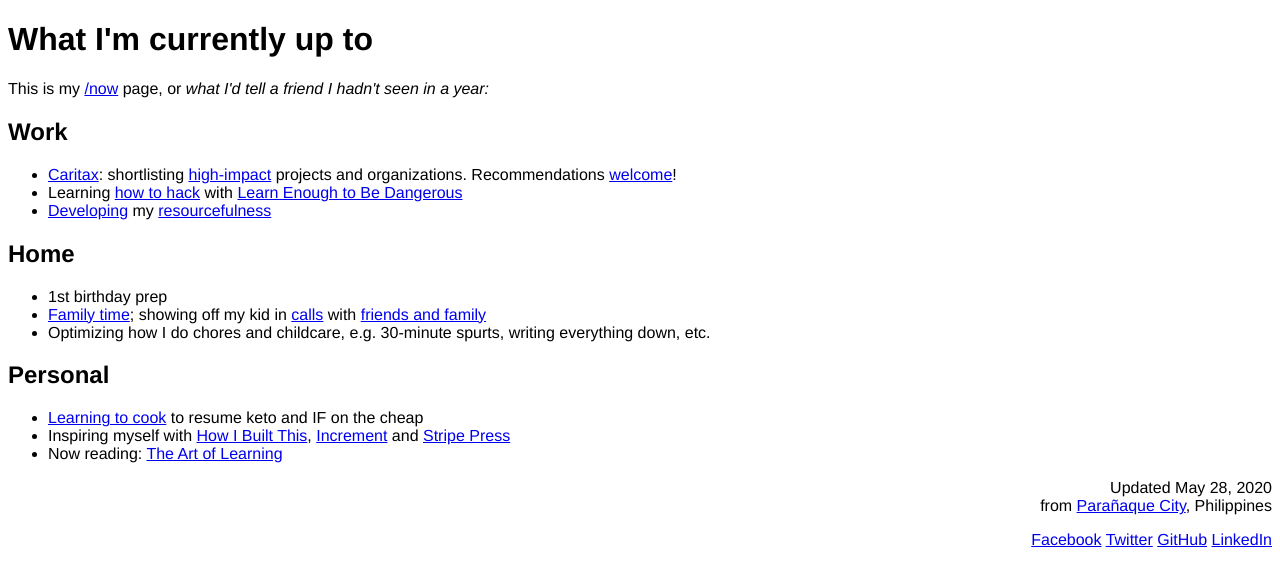
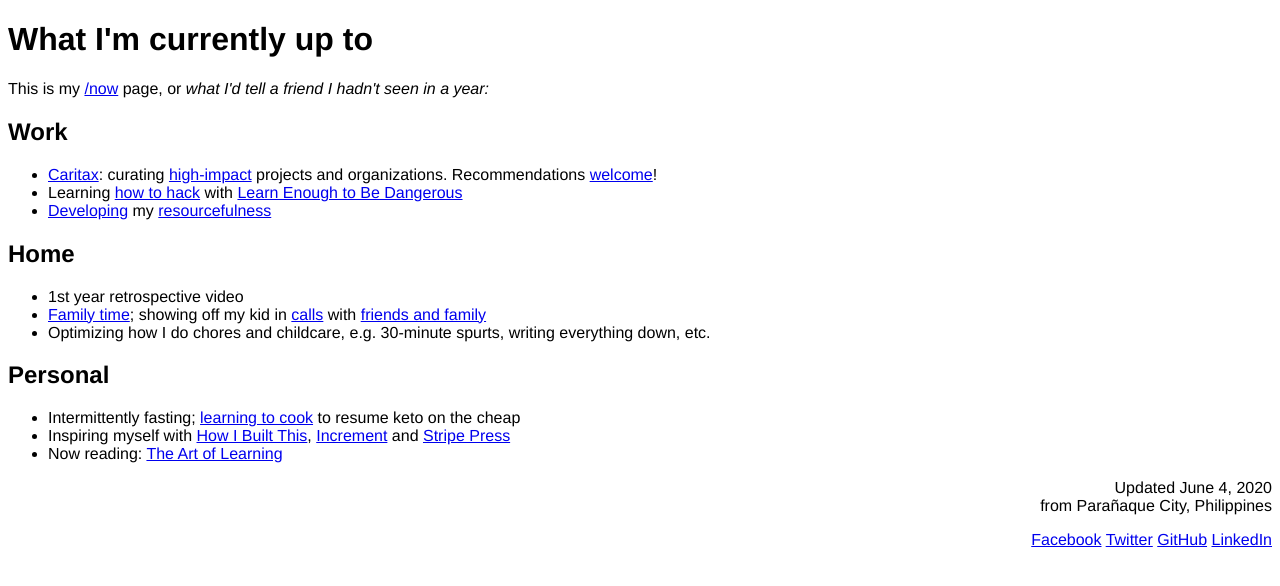
Before and after one commit to patrickroxas/patrickroxas.github.io, a Jekyll site: the page now.html, which Jekyll copies as it is, in a window 1280 px wide. Shown: the top 586 px of the page. Built offline with Jekyll 4.4.1, drawn with Linux system fonts in a browser that asks for light colours.

Commit message:
now update june 3

```diff
--- a/_includes/header.html
+++ b/_includes/header.html
@@ -3,7 +3,6 @@
 		<ul class="header-nav">
 			<li><a href="/">Home</a></li>
 			<li><a href="#">Nav 1</a></li>
-			{{ include.content }}
 			<li><a href="#">Nav 2</a></li>
 			<li><a href="#">Nav 3</a></li>
 		</ul>
--- a/now.html
+++ b/now.html
@@ -23,7 +23,7 @@
 
 <h2>Work</h2>
 	<ul>
-		<li><a href="https://twitter.com/caritaxHQ" rel="noopener noreferrer" target="_blank">Caritax</a>: shortlisting <a href="https://ncase.me/covid-19/" rel="noopener noreferrer" target="_blank">high-impact</a> projects and organizations. Recommendations <a href="mailto:patrick@caritax.com?subject=High Impact Charity
+		<li><a href="https://twitter.com/caritaxHQ" rel="noopener noreferrer" target="_blank">Caritax</a>: curating <a href="https://ncase.me/covid-19/" rel="noopener noreferrer" target="_blank">high-impact</a> projects and organizations. Recommendations <a href="mailto:patrick@caritax.com?subject=High Impact Charity
 &body=This a charity that's fighting effectively against the effects of COVID-19">welcome</a>!</li>
 		<li>Learning <a href="http://www.catb.org/~esr/faqs/hacker-howto.html#what_is" rel="noopener noreferrer" target="_blank">how to hack</a> with <a href="https://www.learnenough.com/scholarship" rel="noopener noreferrer" target="_blank">Learn Enough to Be Dangerous</a></li>
 		<li><a href="https://altshuller.ru/trtl/index.asp" rel="noopener noreferrer" target="_blank">Developing</a> my <a href="http://www.paulgraham.com/relres.html" rel="noopener noreferrer" target="_blank">resourcefulness</a></li>
@@ -31,7 +31,7 @@
 
 <h2>Home</h2>
 	<ul>
-		<li>1st birthday prep</li>
+		<li>1st year retrospective video</li>
 		<li><a href="https://waitbutwhy.com/2015/12/the-tail-end.html" rel="noopener noreferrer" target="_blank">Family time</a>; showing off my kid in <a href="mailto:jpbroxas@gmail.com?subject=Call
 &body=These are the times I'm available:">calls</a> with <a href="https://sivers.org/hundreds" rel="noopener noreferrer" target="_blank">friends and family</a></li>
 		<li>Optimizing how I do chores and childcare, e.g. 30-minute spurts, writing everything down, etc.</li>
@@ -39,15 +39,15 @@
 
 <h2>Personal</h2>
 	<ul>
-		<li><a href="https://fourhourchef.com" rel="noopener noreferrer" target="_blank">Learning to cook</a> to resume keto and IF on the cheap</li>
+		<li>Intermittently fasting; <a href="https://fourhourchef.com" rel="noopener noreferrer" target="_blank">learning to cook</a> to resume keto on the cheap</li>
 		<li>Inspiring myself with <a href="https://www.npr.org/podcasts/510313/how-i-built-this" rel="noopener noreferrer" target="_blank">How I Built This</a>, <a href="https://increment.com/issues/" rel="noopener noreferrer" target="_blank">Increment</a> and <a href="https://press.stripe.com/" rel="noopener noreferrer" target="_blank">Stripe Press</a></li>
 		<li>Now reading: <a href="https://www.joshwaitzkin.com/the-art-of-learning" rel="noopener noreferrer" target="_blank">The Art of Learning</a></li>
 	</ul>
 
 
 	<p>
-		Updated May 28, 2020 <br>
-		from <a href="https://en.wikipedia.org/wiki/Para%C3%B1aque" rel="noopener noreferrer" target="_blank">Parañaque City</a>, Philippines
+		Updated June 4, 2020 <br>
+		from Parañaque City, Philippines
 	</p>
 	<div>
 		<a href="https://web.facebook.com/patrickrxs" rel="noopener noreferrer" target="_blank">Facebook</a>
```
